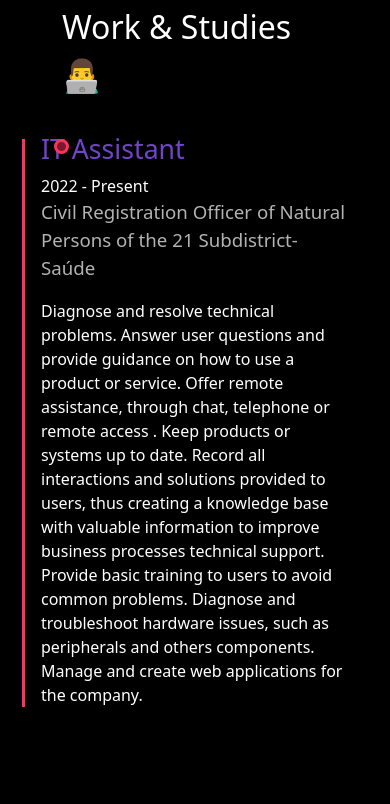
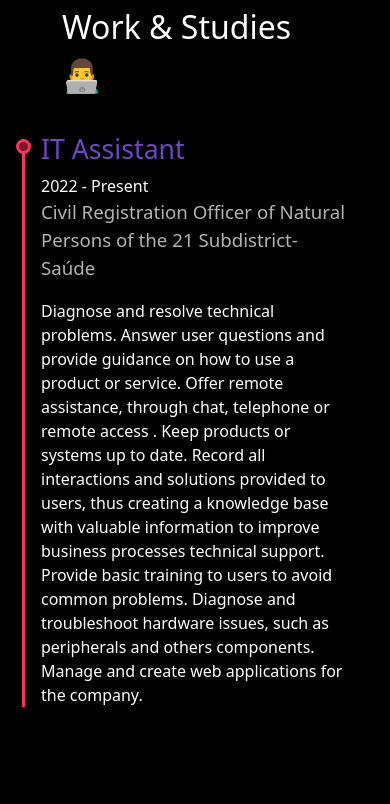
Before and after one commit to cesar-lima/portfolio, a React (Vite) app: page / in a window 390 px wide. Shown: the part 1780-2584 px from the top of the page. Built offline with nearby package versions, Linux system fonts and the light colour scheme.

Commit message:
ajustar media query

```diff
--- a/src/styles/experience.scss
+++ b/src/styles/experience.scss
@@ -74,6 +74,7 @@
     }
 }
 
+
 @media screen and (max-width: 768px) {
     .experience-container {
         padding-inline: 0px !important;
@@ -93,3 +94,11 @@
     }
 
 }
+
+@media screen and (max-width: 423px) {
+    .experience-container {
+        .experience-item:before {
+            left: 16px !important;
+        }
+    }
+}
```
